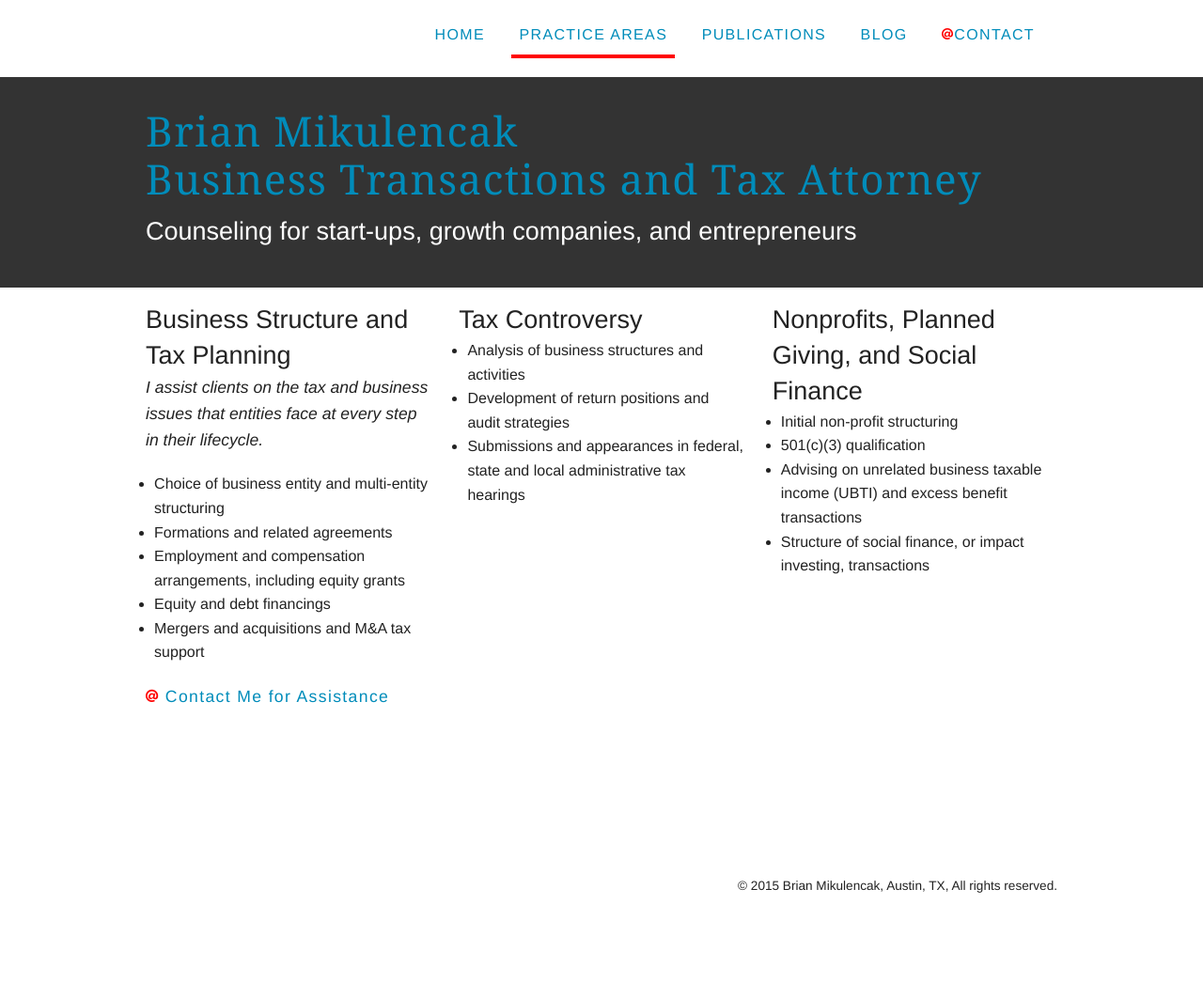
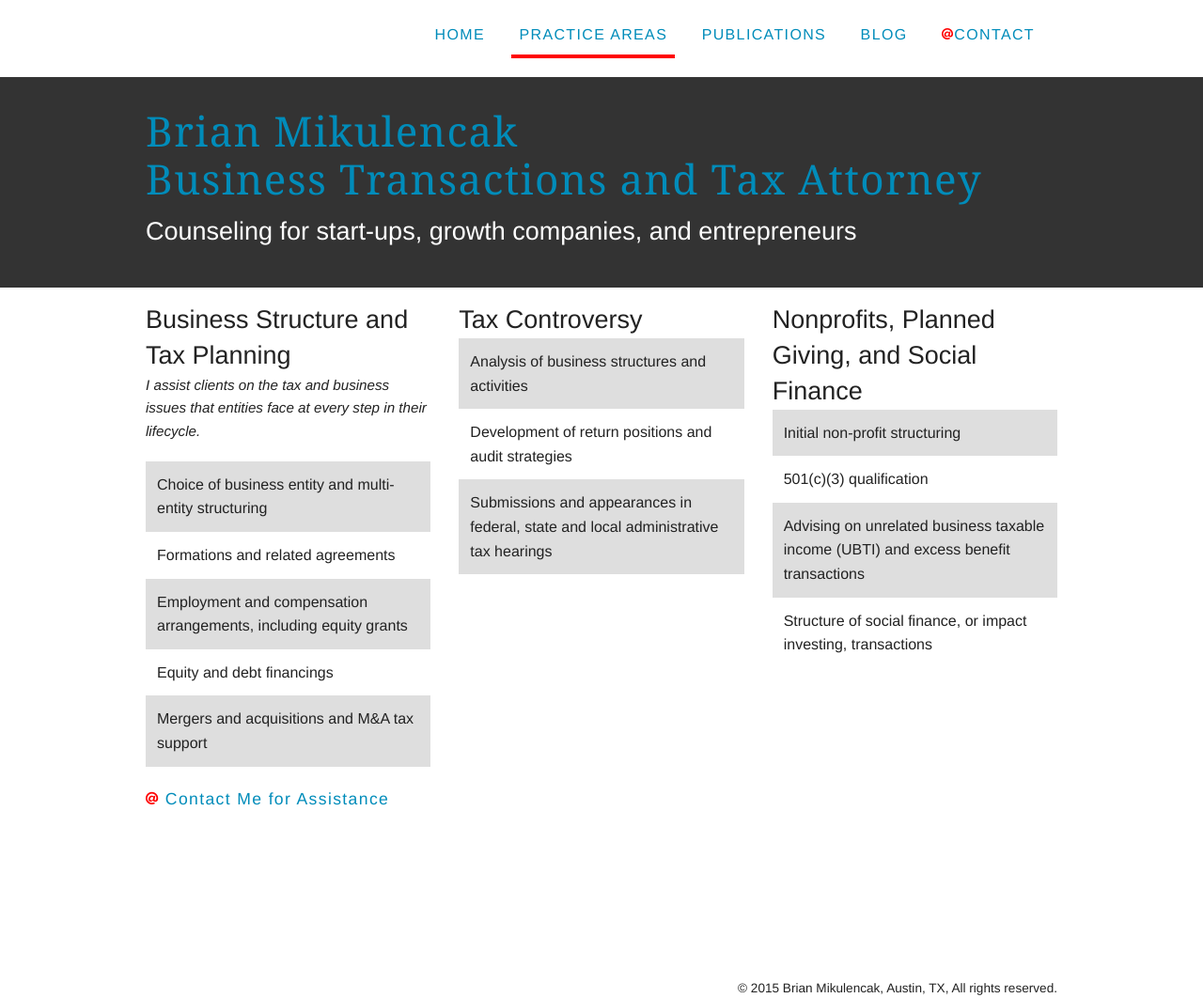
Before and after one commit to brianmik/bmaustinlaw, a Jekyll site: the page built from practice-areas.html, in a window 1280 px wide. Shown: the whole page at 94% size. Built offline with Jekyll 4.4.1, drawn with Linux system fonts in a browser that asks for light colours; Markdown is read by kramdown in place of the engine named in the settings; comment, search, counter and statistics services are not loaded; before the commit the page ends 954 px from its top, so only the background shows below that.

Commit message:
styled practice areas

```diff
--- a/_posts/2014-12-10-DAFs-and-private-foundations.markdown
+++ b/_posts/2014-12-10-DAFs-and-private-foundations.markdown
@@ -1,6 +1,6 @@
 ---
 layout: post
-title:  "Should philanthropists stop giving to donor-advised funds (and start their own private foundation)?"
+title:  "Should Philanthropists Stop Giving to Donor-Advised Funds (and Start Their Own Private Foundation)?"
 date:   2014-12-10 18:00:00
 categories: nonprofits
 ---
--- a/css/main.css
+++ b/css/main.css
@@ -83,11 +83,6 @@ a {
   bottom: -8em;
 }
 
-.list-inside {
-  list-style-position: outside;
-  margin-left: 3%;
-}
-
 .list-none {
   list-style: none;
 }
@@ -113,6 +108,25 @@ a {
 .nav-item:hover {
   border-bottom: 4px solid red;
 }
+
+.practice__area__description {
+  font-size: .95rem;
+}
+
+.practice__area__items {
+  list-style: none;
+  margin-left: 0;
+}
+
+.practice__area__item {
+  padding: .75rem;
+  margin: 0;
+}
+
+.practice__area__item:nth-child(odd) {
+  background: hsla(0, 0%, 87%, 1);
+}
+
 
 .page_number {
   display: inline-block;
--- a/practice-areas.html
+++ b/practice-areas.html
@@ -10,13 +10,17 @@ title: Brian Mikulencak Business Transactions and Tax Attorney - Practice Areas
           <header class="space-none">
           <h1 class="practice space-none"> Business Structure and Tax Planning</h1>
           </header>
-            <p><em>I assist clients on the tax and business issues that entities face at every step in their lifecycle.</em></p>
-            <ul class="list-inside">
-              <li>Choice of business entity and multi-entity structuring</li>
-              <li>Formations and related agreements</li>
-              <li>Employment and compensation arrangements, including equity grants</li>
-              <li>Equity and debt financings</li>
-              <li>Mergers and acquisitions and M&amp;A tax support</li>
+            <p class="practice__area__description"><em>I assist clients on the tax and business issues that entities face at every step in their lifecycle.</em></p>
+            <ul class="practice__area__items">
+              <li class="practice__area__item">
+                Choice of business entity and multi-entity structuring
+              </li>
+              <li class="practice__area__item">Formations and related agreements</li>
+              <li class="practice__area__item">
+                Employment and compensation arrangements, including equity grants
+              </li>
+              <li class="practice__area__item">Equity and debt financings</li>
+              <li class="practice__area__item">Mergers and acquisitions and M&amp;A tax support</li>
             </ul>
         </section>
     </div>
@@ -26,10 +30,12 @@ title: Brian Mikulencak Business Transactions and Tax Attorney - Practice Areas
           <header class="space-none">
           <h1 class="practice space-none">Tax Controversy</h1>
           </header>
-            <ul class="list-inside">
-              <li>Analysis of business structures and activities</li>
-              <li>Development of return positions and audit strategies</li>
-              <li>Submissions and appearances in federal, state and local administrative tax hearings</li>
+            <ul class="practice__area__items">
+              <li class="practice__area__item">Analysis of business structures and activities</li>
+              <li class="practice__area__item">Development of return positions and audit strategies</li>
+              <li class="practice__area__item">
+                Submissions and appearances in federal, state and local administrative tax hearings
+              </li>
             </ul>
         </section>
     </div>
@@ -39,11 +45,13 @@ title: Brian Mikulencak Business Transactions and Tax Attorney - Practice Areas
           <header class="space-none">
           <h1 class="practice space-none">Nonprofits, Planned Giving, and Social Finance</h1>
           </header>
-            <ul class="list-inside">
-              <li>Initial non-profit structuring</li>
-              <li>501(c)(3) qualification</li>
-              <li>Advising on unrelated business taxable income (UBTI) and excess benefit transactions</li>
-              <li>Structure of social finance, or impact investing, transactions</li>
+            <ul class="practice__area__items">
+              <li class="practice__area__item">Initial non-profit structuring</li>
+              <li class="practice__area__item">501(c)(3) qualification</li>
+              <li class="practice__area__item">Advising on unrelated business taxable income (UBTI) and excess benefit transactions</li>
+              <li class="practice__area__item">
+                Structure of social finance, or impact investing, transactions
+              </li>
             </ul>
         </section>
     </div>
```
